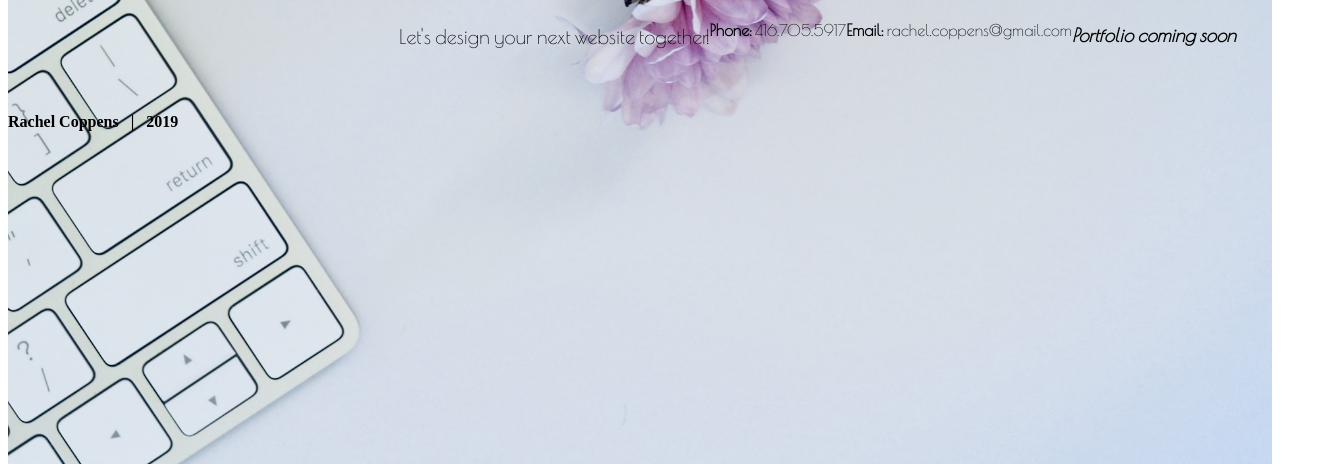
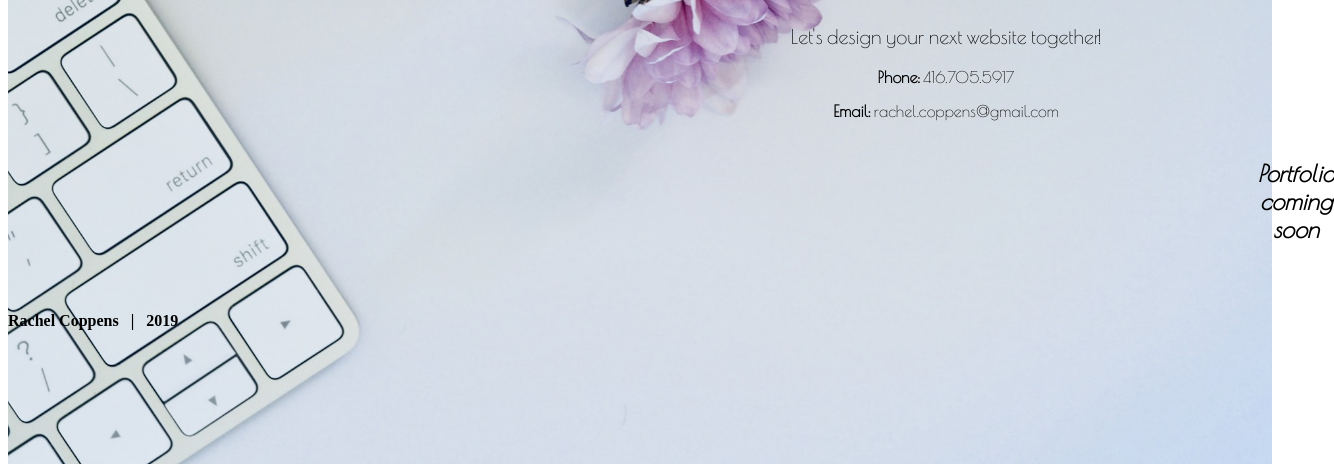
Before and after one commit to rachcop/rachelcoppens.github.io, a plain HTML site: page index.html in a window 1280 px wide. Shown: the part 344-808 px from the top of the page, 1334 px wide, since content can reach past the window. Drawn offline with nearby package versions, Linux system fonts and the light colour scheme.

Commit message:
style changes

```diff
--- a/css/custom.css
+++ b/css/custom.css
@@ -56,9 +56,20 @@ header {
 main {
     font-family: 'Poiret One', cursive;
     clear: both;
+    text-align: center;
+    padding: 0.5rem 2.25rem 1.5rem 0.5rem;
+}
+
+
+#coming-soon {
+    font-family: 'Poiret One', cursive;
     display: flex;
-    justify-content: flex-end;
-    padding: 0.5rem 2.25rem 1.5rem 0.5rem;
+    justify-content: center;
+    font-size: 1.25rem;
+}
+
+main, #coming-soon {
+    margin-left: 40rem;
 }
 
 .intro-text {
```
